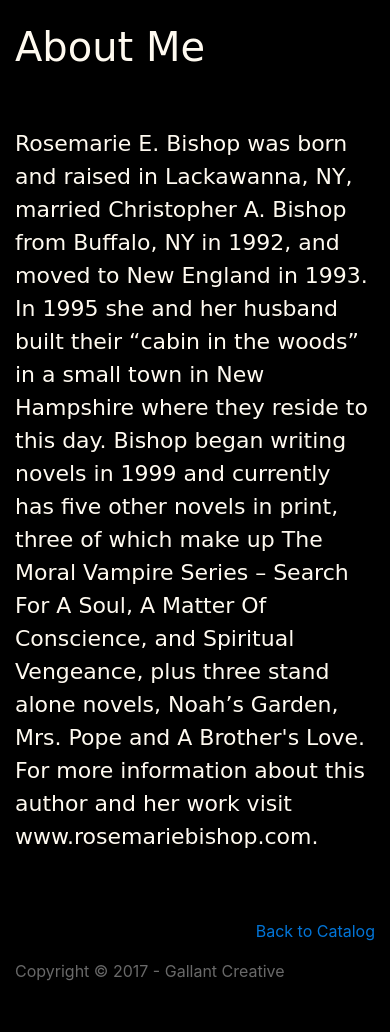
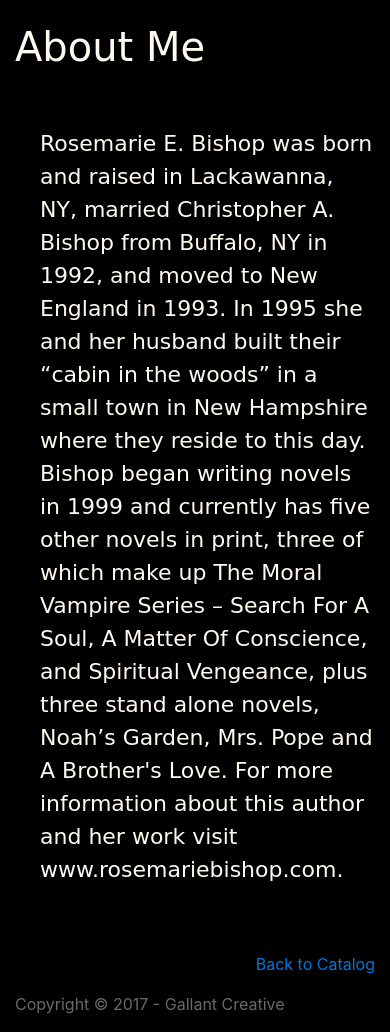
Before and after one commit to mgallant23/rosemarie_bishop, a PHP site: page /about.html in a window 390 px wide. Before the commit the page ends 981 px from the top, so only its background shows below. Run offline with PHP 8.4, Linux system fonts and the light colour scheme; some libraries are stand-ins or nearby versions.

Commit message:
please work

```diff
--- a/css/style.css
+++ b/css/style.css
@@ -118,6 +118,7 @@ a{
   color: #FFFAF0;
   font-size: 22px;
   padding-top: 50px;
+  padding-left: 25px;
 }
 
 .author-footer{
@@ -126,10 +127,8 @@ a{
 
 /* media queries */
 
-@media only screen
-and (min-device-width : 375px)
-and (max-device-width : 667px) {
-  img .book{
+@media only screen and (max-width: 767px) {
+  img{
     width: 350px;
     height: 600px;
     }
```
